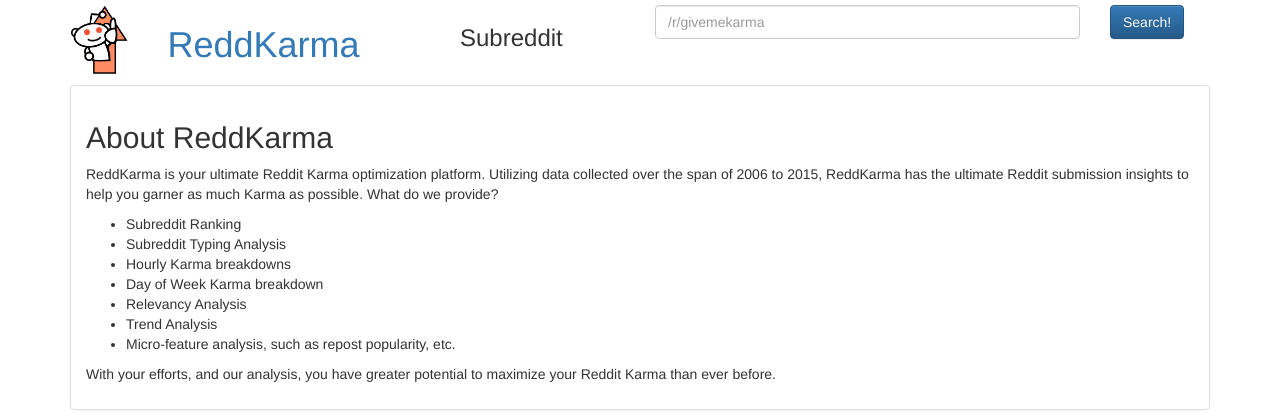
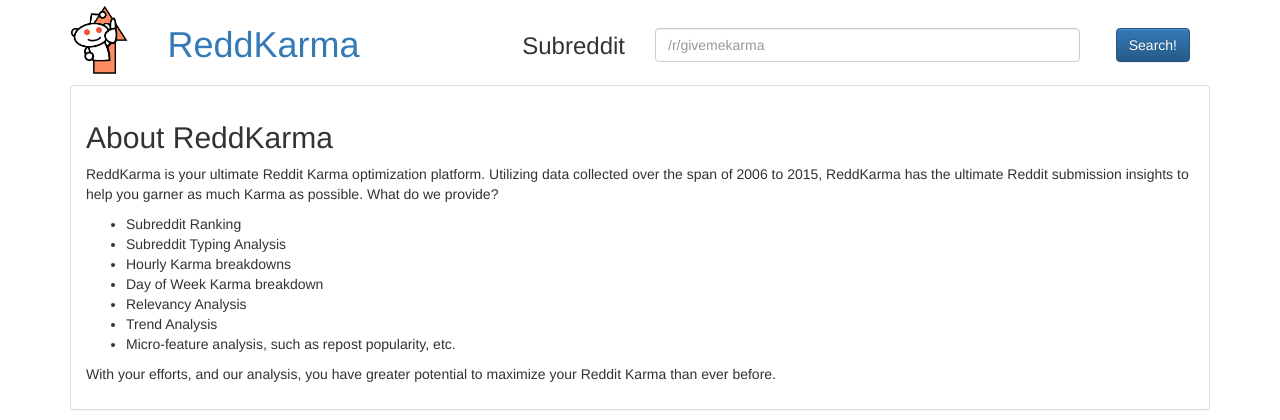
Before and after one commit to remingtonc/reddkarma, a Flask app: page / in a window 1280 px wide. Shown: the top 420 px of the page. Run offline with Flask 2, Linux system fonts and the light colour scheme; parts of the project's set-up code (start-up, migrations or seed data) failed here and were passed over; some libraries are stand-ins or nearby versions.

Commit message:
Finalize Subreddit Search

```diff
--- a/project/static/css/reddkarma.css
+++ b/project/static/css/reddkarma.css
@@ -23,6 +23,15 @@
 	text-align: center;
 }
 
-div.top-navigation {
-	height: 69.6px;
+div.top-navigation > div.row > div {
+	margin-top: 23px;
+	text-align: right;
 }
+
+div.top-navigation > div.row > div > button {
+	margin-right: 20px;
+}
+
+div.top-navigation > div.row > div > h3 {
+	margin-top: 5px;
+}
```
